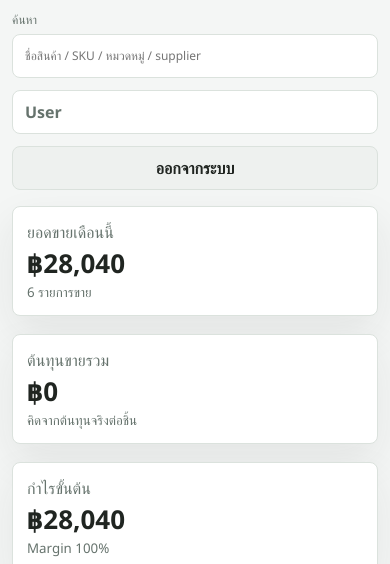
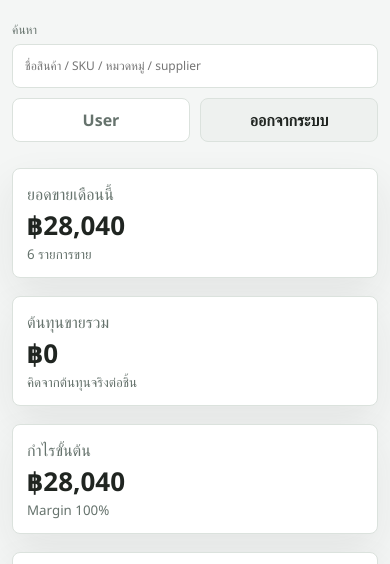
Before and after one commit to pairote1234/fashion_perfume_packaging, a website: page index.html in a window 390 px wide. Shown: the part 215-779 px from the top of the page. Drawn offline with Linux system fonts and the light colour scheme; no server answers.

Commit message:
Make mobile account controls visible

```diff
--- a/styles.css
+++ b/styles.css
@@ -1194,6 +1194,28 @@ th {
     width: 100%;
   }
 
+  .top-actions {
+    position: sticky;
+    top: 0;
+    z-index: 20;
+    width: 100%;
+    display: grid;
+    grid-template-columns: 1fr 1fr;
+    gap: 10px;
+    padding: 10px 0;
+    background: var(--bg);
+  }
+
+  .top-actions .search-box {
+    grid-column: 1 / -1;
+  }
+
+  .user-badge,
+  #logoutBtn {
+    justify-content: center;
+    text-align: center;
+  }
+
   input,
   select,
   button,
@@ -1205,7 +1227,6 @@ th {
     padding-bottom: 10px;
   }
 
-  .top-actions,
   .top-actions > *,
   .metrics-grid,
   .content-grid,
```
